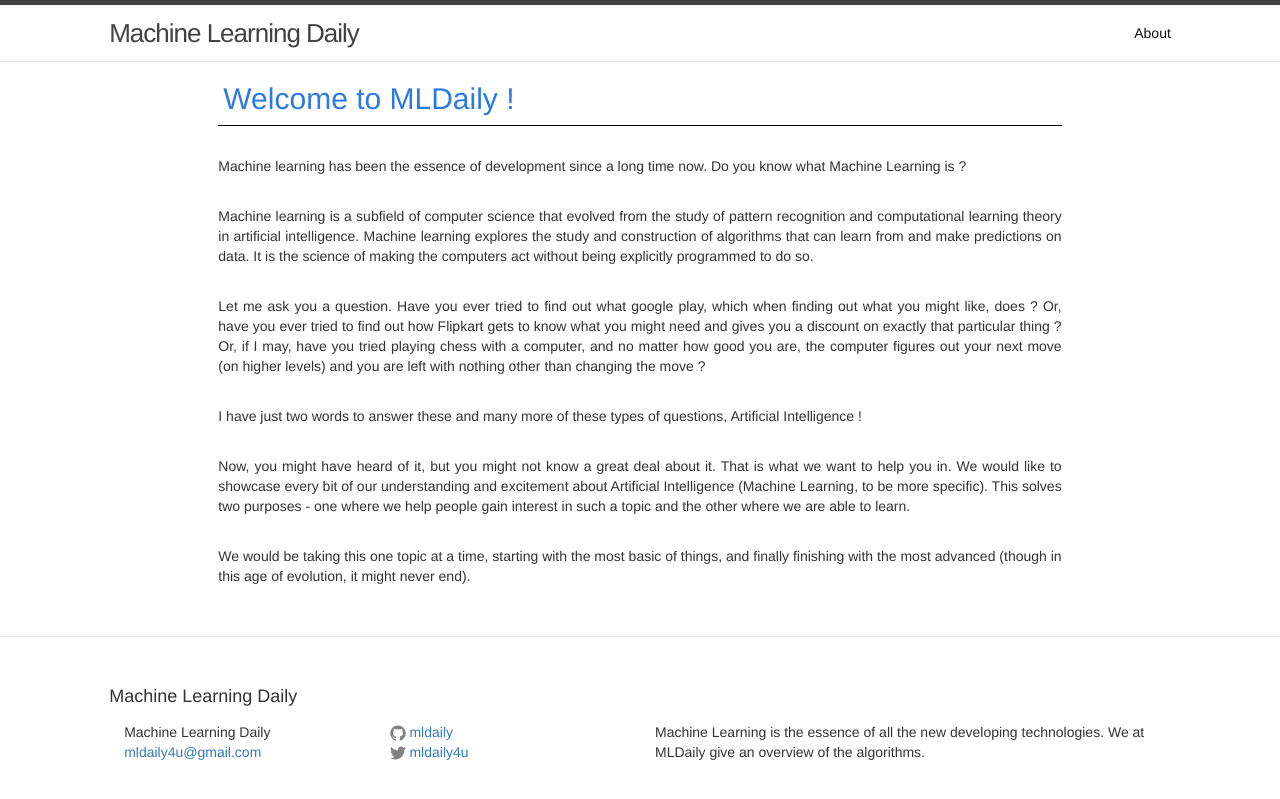
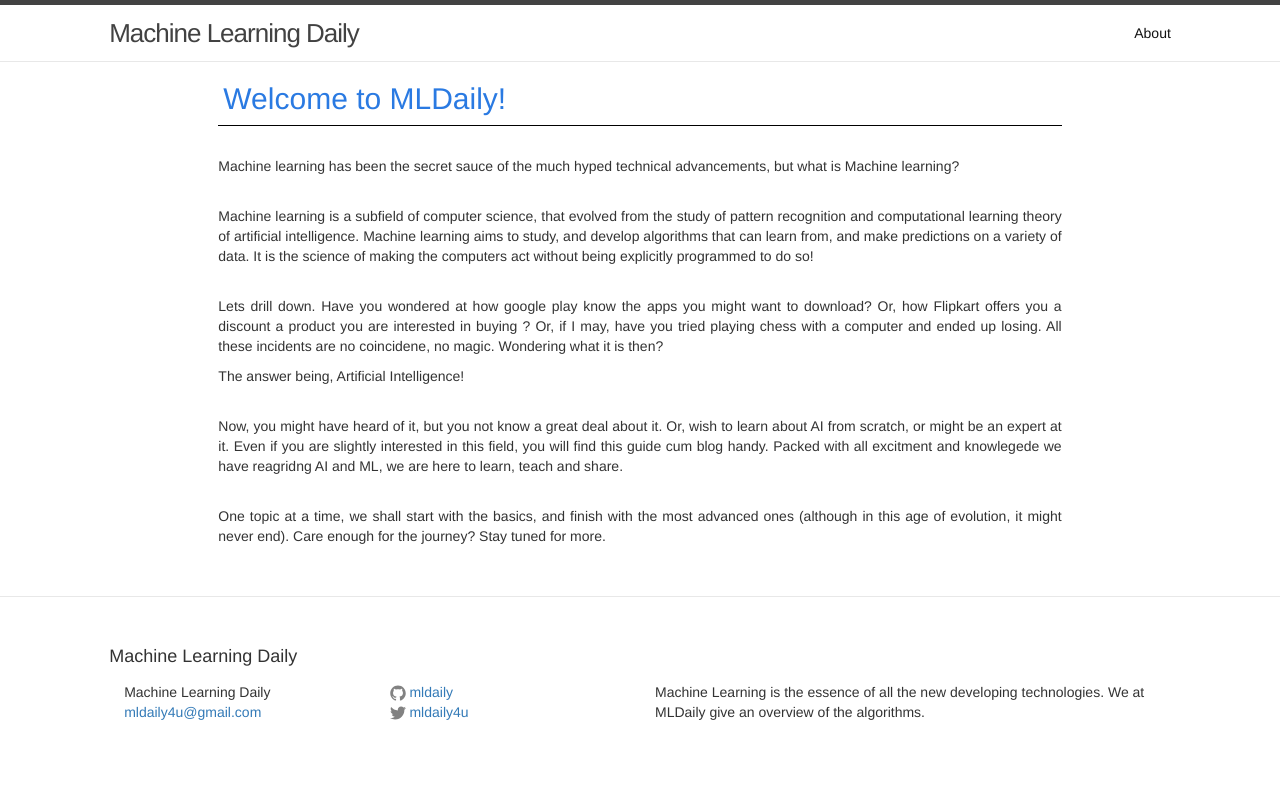
Before and after one commit to MLDaily/MLDaily.github.io, a Jekyll site: the page built from _posts/2015-10-10-welcome-to-mldaily.markdown, in a window 1280 px wide. Shown: the top 799 px of the page. Built offline with Jekyll 4.4.1, drawn with Linux system fonts in a browser that asks for light colours.

Commit message:
A major overhaul.

```diff
--- a/_posts/2015-10-10-welcome-to-mldaily.markdown
+++ b/_posts/2015-10-10-welcome-to-mldaily.markdown
@@ -1,21 +1,21 @@
 ---
 layout: main
-title:  "Welcome to MLDaily !"
+title:  "Welcome to MLDaily!"
 date:   2015-10-10 12:41:36
 categories: Machine Learning Introduction
 ---
 
-Machine learning has been the essence of development since a long time now. Do you know what Machine Learning is ?<br><br>
+Machine learning has been the secret sauce of the much hyped technical advancements, but what is Machine learning?<br><br>
 
-Machine learning is a subfield of computer science that evolved from the study of pattern recognition and computational learning theory in artificial intelligence. Machine learning explores the study and construction of algorithms that can learn from and make predictions on data. It is the science of making the computers act without being explicitly programmed to do so.<br><br>
+Machine learning is a subfield of computer science, that evolved from the study of pattern recognition and computational learning theory of artificial intelligence. Machine learning aims to study, and develop algorithms that can learn from, and make predictions on a variety of data. It is the science of making the computers act without being explicitly programmed to do so!<br><br>
 
-Let me ask you a question. Have you ever tried to find out what google play, which when finding out what you might like, does ? Or, have you ever tried to find out how Flipkart gets to know what you might need and gives you a discount on exactly that particular thing ? Or, if I may, have you tried playing chess with a computer, and no matter how good you are, the computer figures out your next move (on higher levels) and you are left with nothing other than changing the move ?<br><br>
+Lets drill down. Have you wondered at how google play know the apps you might want to download? Or, how Flipkart offers you a discount a product you are interested in buying ? Or, if I may, have you tried playing chess with a computer and ended up losing. All these incidents are no coincidene, no magic. Wondering what it is then?
 
-I have just two words to answer these and many more of these types of questions, Artificial Intelligence !<br><br>
+The answer being, Artificial Intelligence!<br><br>
 
-Now, you might have heard of it, but you might not know a great deal about it. That is what we want to help you in. We would like to showcase every bit of our understanding and excitement about Artificial Intelligence (Machine Learning, to be more specific). This solves two purposes - one where we help people gain interest in such a topic and the other where we are able to learn.<br><br>
+Now, you might have heard of it, but you not know a great deal about it. Or, wish to learn about AI from scratch, or might be an expert at it. Even if you are slightly interested in this field, you will find this guide cum blog handy. Packed with all excitment and knowlegede we have reagridng AI and ML, we are here to learn, teach and share.<br><br>
 
-We would be taking this one topic at a time, starting with the most basic of things, and finally finishing with the most advanced (though in this age of evolution, it might never end).<br><br>
+One topic at a time, we shall start with the basics, and finish with the most advanced ones (although in this age of evolution, it might never end). Care enough for the journey? Stay tuned for more.<br><br>
 
 
 
```
